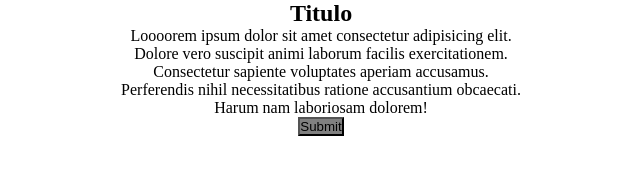
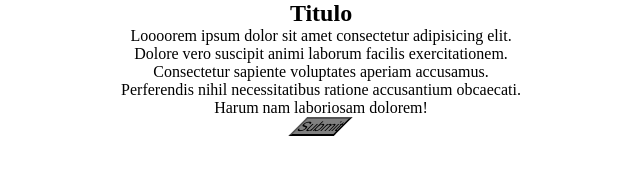
Before and after one commit to joaclausen/primer-repositorio, a plain HTML site: page DesafioGitHub+Clausen/index.html in a window 1280 px wide. In both pictures the pointer is over the button "Submit". Shown: the full height of the page, 319-959 px from the left. Drawn offline with Linux system fonts and the light colour scheme.

Commit message:
añadi una una transformacion al boton para que se incline a -45° cuando se pase el mouse por encima

```diff
--- a/DesafioGitHub+Clausen/css/styles.css
+++ b/DesafioGitHub+Clausen/css/styles.css
@@ -9,5 +9,5 @@
 }
 .boton:hover{
     background-color: grey;
-
+    transform: skew(-45deg);
 }
```
